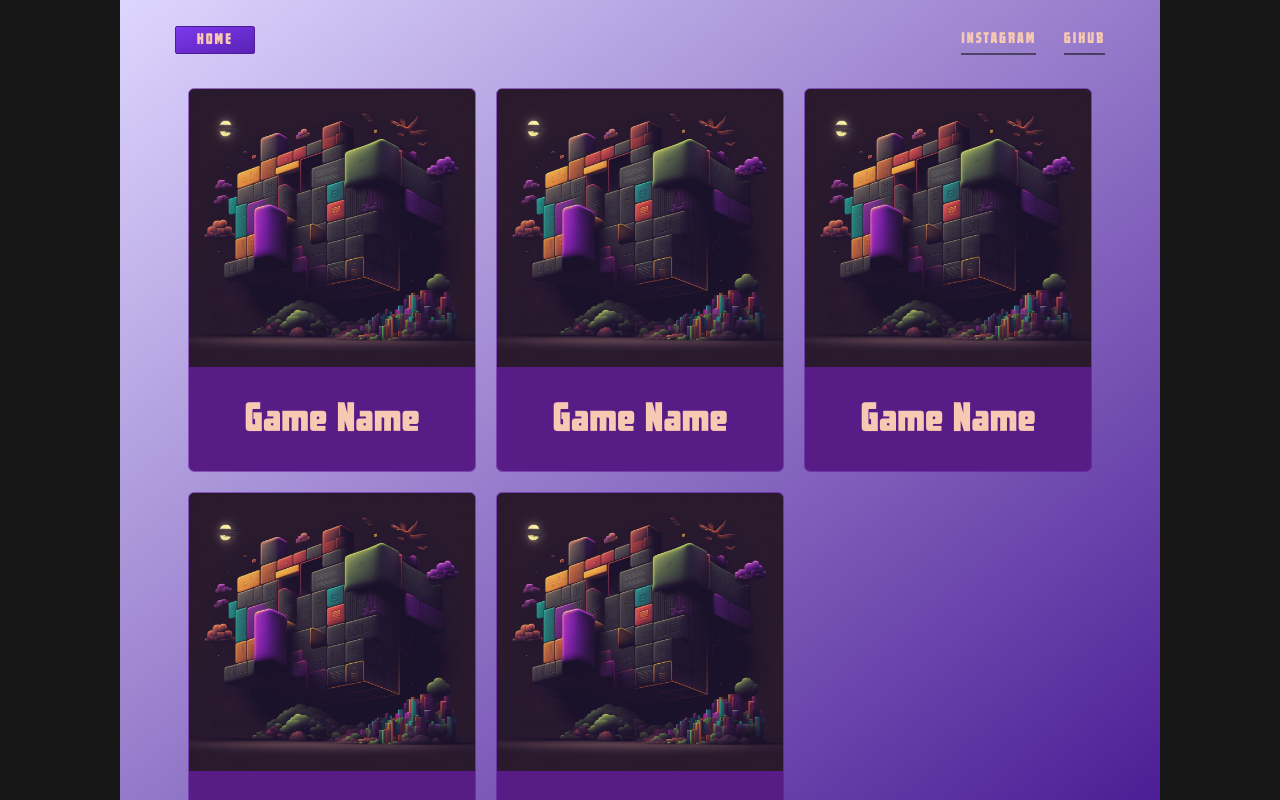
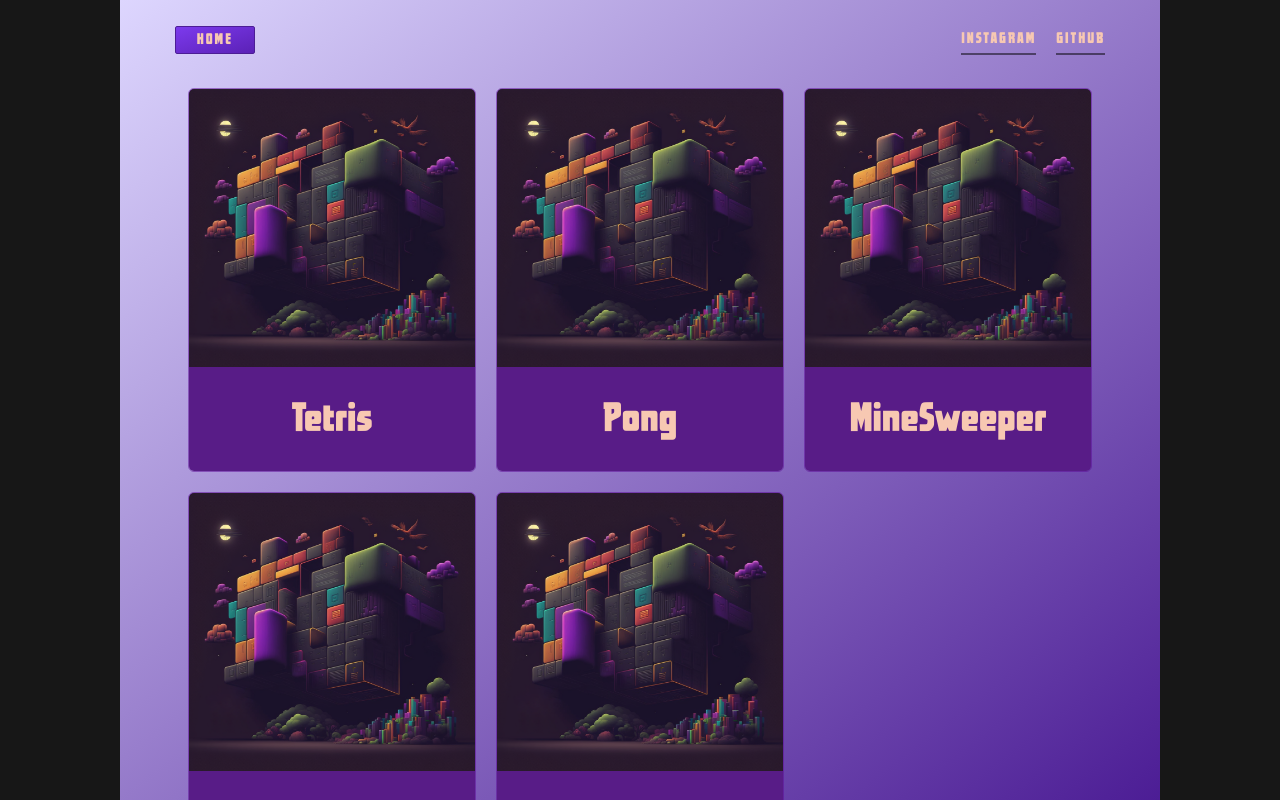
Before and after one commit to 00Mateo00/games-app, a React (Create React App) app: page / in a window 1280 px wide. Built offline with nearby package versions, Linux system fonts and the light colour scheme.

Commit message:
bugs fixed

```diff
--- a/src/components/card/Card.tsx
+++ b/src/components/card/Card.tsx
@@ -9,11 +9,12 @@
     object: {
         component: JSX.Element;
         image: string;
+        GameName: string;
     };
 }
 
 const Card: React.FC<Props> = ({ object }) => {
-    const { component, image } = object;
+    const { component, image, GameName } = object;
     const { setIsSomeCardClicked, screenWidth, setInGameView } =
         useContext(GlobalContext);
 
@@ -56,13 +57,13 @@
     const cardContent = (
         <>
             <div className='relative h-full w-full'>
-                <div className='gameDisplay absolute top-0  left-0 z-10 h-full w-full bg-purple-700'>
+                <div className='gameDisplay absolute left-0  top-0 z-10 h-full w-full bg-purple-700'>
                     {thisGameInView && component}
                 </div>
                 <img
                     src={Image}
                     alt='GameName'
-                    className={` imagen transitions absolute top-0 left-0 z-20`}
+                    className={` imagen transitions absolute left-0 top-0 z-20`}
                 ></img>
             </div>
 
@@ -92,7 +93,7 @@
                             ` ${isCardFullSize() ? 'h1-wrapper_FullSize' : ''}`
                         }
                     >
-                        <h1>Game Name</h1>
+                        <h1>{GameName}</h1>
                     </div>
                     <p
                         className={
@@ -104,8 +105,8 @@
                             }`
                         }
                     >
-                        Lorem ipsum dolor, sit amet
-                        consecteturgroup-hover:px-2group-hover:px-2group-hover:px-2
+                        Lorem ipsum, dolor sit amet consectetur adipisicing
+                        elit.
                     </p>
                     <button
                         onClick={() => {
--- a/src/components/header/Header.tsx
+++ b/src/components/header/Header.tsx
@@ -9,8 +9,8 @@
                 </button>
             </div>
             <div className='flex w-36 justify-between'>
-                <a href=''>INSTAGRAM</a>
-                <a href=''>GIHUB</a>
+                <a href='https://www.instagram.com/lmateo_ossal/'>INSTAGRAM</a>
+                <a href='https://github.com/00Mateo00'>GITHUB</a>
             </div>
         </header>
     );
--- a/src/components/main/Main.tsx
+++ b/src/components/main/Main.tsx
@@ -27,11 +27,15 @@
 const Main: React.FC<props> = ({ scrollRef }) => {
     const { screenWidth } = useContext(GlobalContext);
     const cardData = [
-        { component: <Tetris />, image: 'image1.jpg' },
-        { component: <Pong />, image: 'image1.jpg' },
-        { component: <MineSweeper />, image: 'image1.jpg' },
-        { component: <Snake />, image: 'image1.jpg' },
-        { component: <BreakOut />, image: 'image1.jpg' },
+        { component: <Tetris />, image: 'image1.jpg', GameName: 'Tetris' },
+        { component: <Pong />, image: 'image1.jpg', GameName: 'Pong' },
+        {
+            component: <MineSweeper />,
+            image: 'image1.jpg',
+            GameName: 'MineSweeper',
+        },
+        { component: <Snake />, image: 'image1.jpg', GameName: 'Snake' },
+        { component: <BreakOut />, image: 'image1.jpg', GameName: 'BreakOut' },
     ];
 
     useEffect(() => {
```
